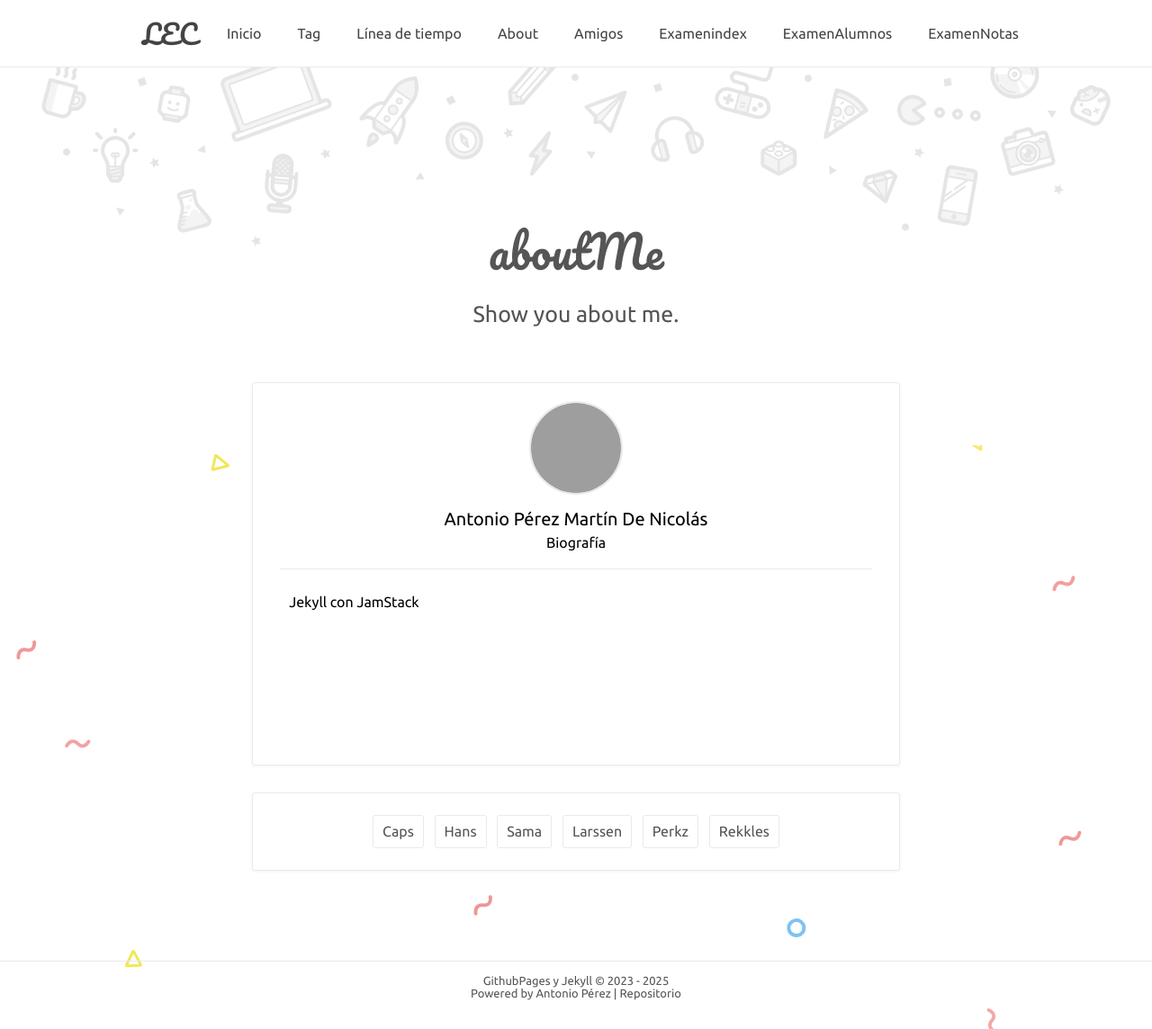
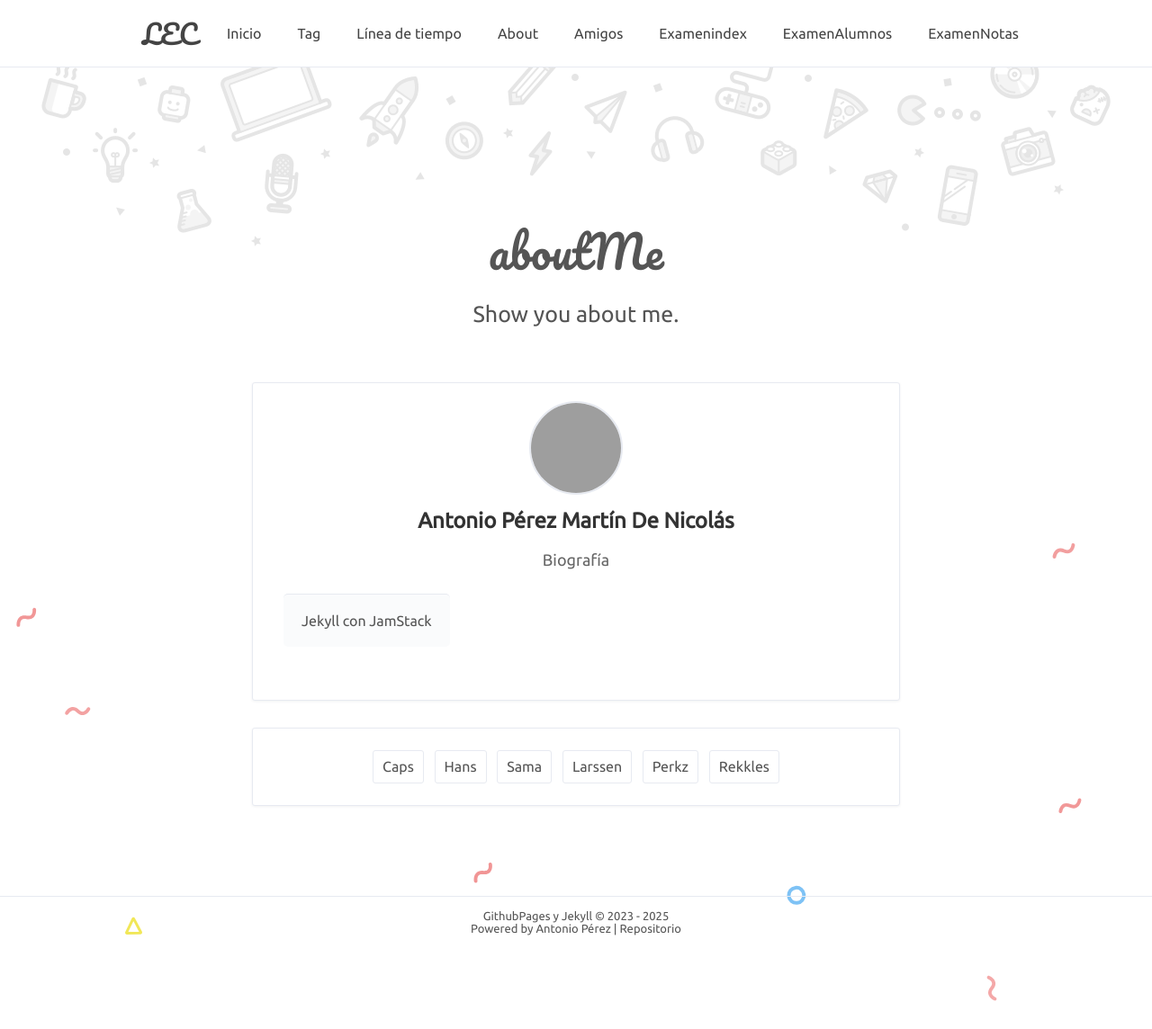
Before and after one commit to antonioperezmartindenicolas/antonioperezmartindenicolas.github.io, a Jekyll site: the page built from about.html, in a window 1280 px wide. Shown: the whole page at 90% size. Built offline with Jekyll 4.4.1, drawn with Linux system fonts in a browser that asks for light colours; comment, search, counter and statistics services are not loaded; after the commit the page ends 1072 px from its top, so only the background shows below that; grey boxes are pictures that could not be loaded.

Commit message:
Actualizados estilos de biografía

```diff
--- a/assets/css/style.css
+++ b/assets/css/style.css
@@ -899,34 +899,31 @@ a{
   -webkit-animation-fill-mode: both;
   animation-fill-mode: both;
 }
-#yourname{
-  font-size: 20px;
-  font-weight: 450;
-  margin-bottom: 5px;
+#yourname {
+  font-size: 24px;
+  font-weight: 600;
+  color: #333;
+  margin: 15px 0;
   display: block;
 }
-#yourbio{
+
+#yourbio {
+  font-size: 18px;
+  color: #666;
+  margin: 10px 0;
+  display: block;
+  line-height: 1.6;
+}
+
+#aboutyou {
   font-size: 16px;
-  margin-bottom: 5px;
-  display: block;
-}
-#aboutyou{
-  font-size: 16px;
-  display: block;
-  line-height: 2;
-  width: 97%;
-  margin: 20px auto 20px;
-  padding: 20px 10px;
-  -webkit-box-sizing: border-box;
-          box-sizing: border-box;
+  color: #555;
+  line-height: 1.8;
+  margin: 20px 0;
+  padding: 20px;
   border-top: 1px solid #e7eaf1;
-  text-align: left;
-}
-#aboutyou a{
-  color:#e24407;
-}
-#aboutyou a:hover{
-  color:#345678;
+  background-color: #fafbfc;
+  border-radius: 5px;
 }
 
 /*时间线页面*/
```
